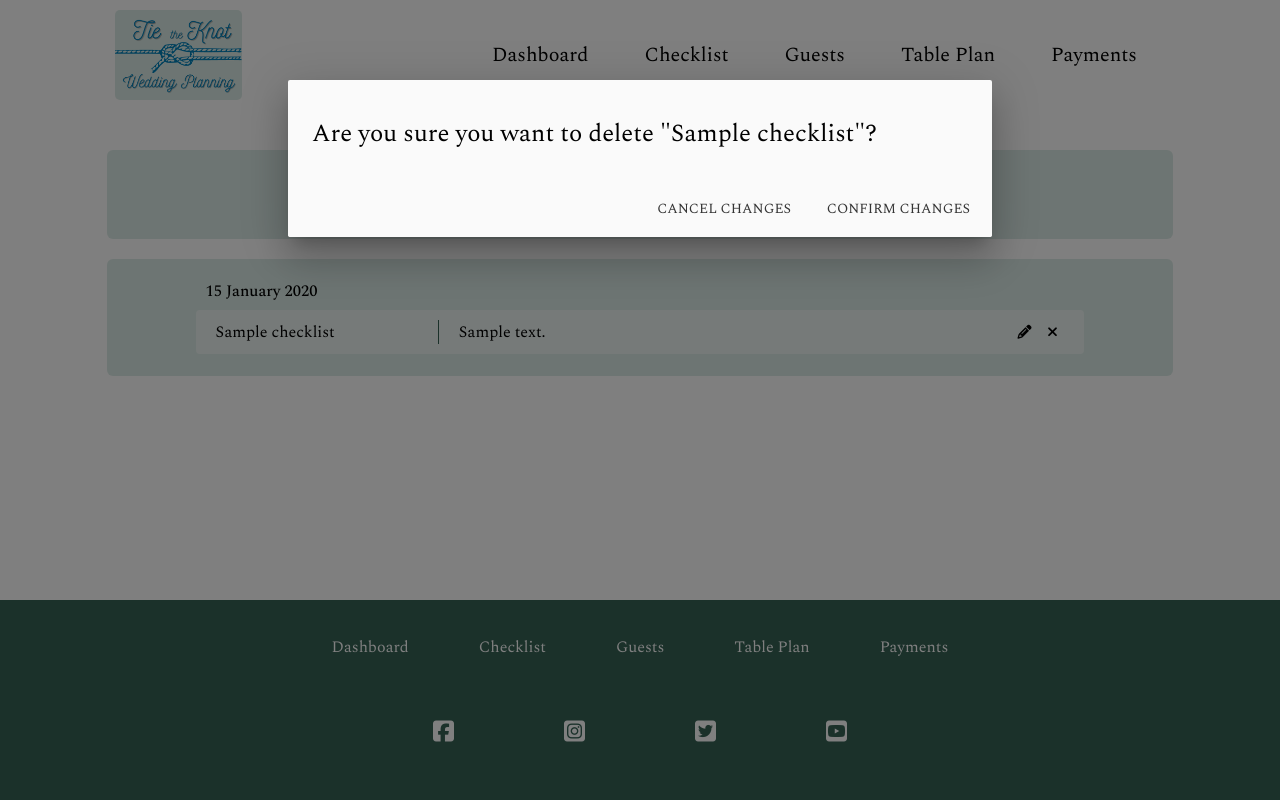
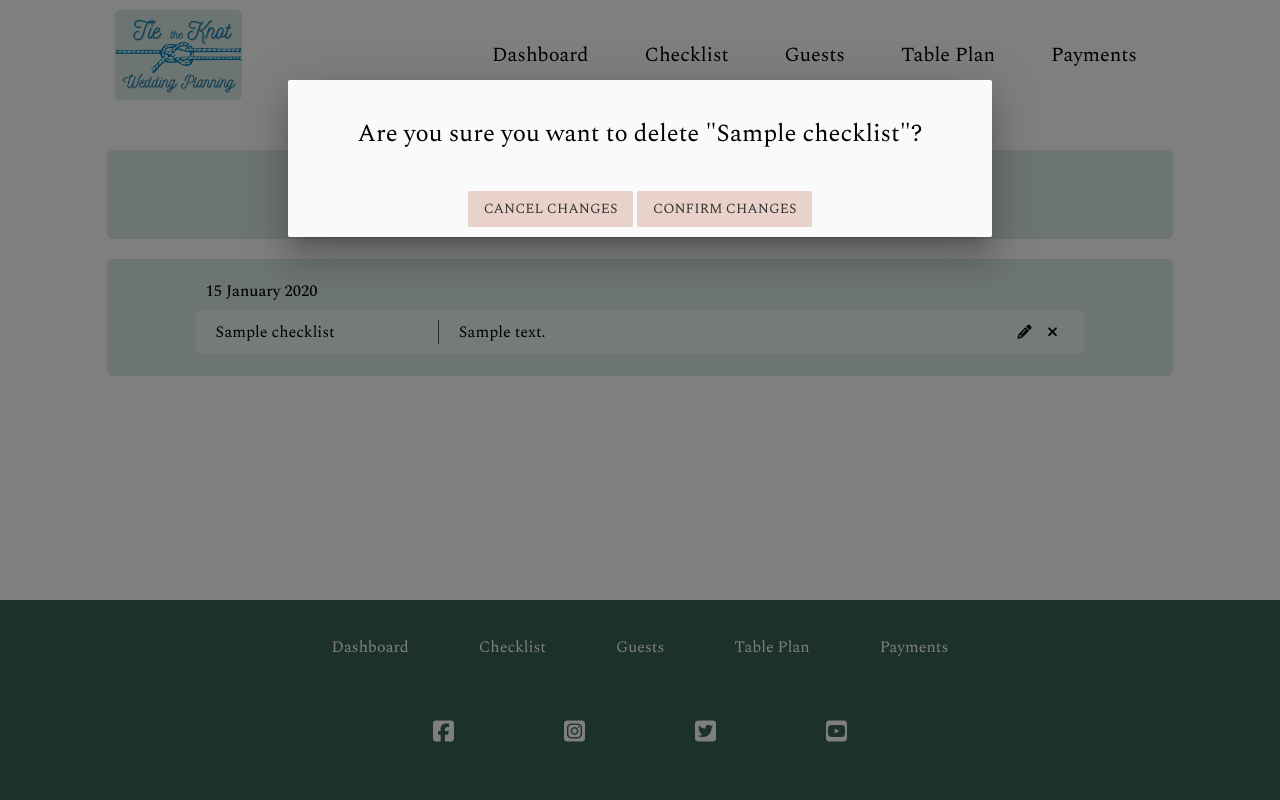
Before and after one commit to lilli-mcnally/tie-the-knot, a Flask app: page /payments in a window 1280 px wide, after a click that opens the changed part. Run offline with Flask 2, Linux system fonts and the light colour scheme; tables that the repository leaves empty hold one stand-in row (values such as "Sample post"); some libraries are stand-ins or nearby versions.

Commit message:
Update Modal button styling

```diff
--- a/tietheknot/static/css/style.css
+++ b/tietheknot/static/css/style.css
@@ -6,6 +6,7 @@ body {
     display: flex;
     min-height: 100vh;
     flex-direction: column;
+    overflow: auto !important;
 }
 
 main {
@@ -239,6 +240,11 @@ nav .sidenav-trigger {
 .edit-buttons:hover {
     border: 2px solid #366355;
     border-radius: 50px;
+}
+
+.modal-content,
+.modal .modal-footer {
+    text-align: center;
 }
 
 /* Add Checklist Item */
--- a/tietheknot/templates/guests.html
+++ b/tietheknot/templates/guests.html
@@ -34,9 +34,9 @@
                         <h5>Are you sure you want to delete "{{ guest.guest_name }}"?</h5>
                     </div>
                     <div class="modal-footer">
-                        <a class="modal-close waves-effect waves-green btn-flat">Cancel changes</a>
+                        <a class="modal-close waves-effect waves-light flash-message btn-flat">Cancel changes</a>
                         <a href="{{ url_for('delete_guest', guest_id=guest.id) }}"
-                            class="waves-effect waves-green btn-flat">Confirm changes</a>
+                            class="waves-effect waves-light flash-message btn-flat">Confirm changes</a>
                     </div>
                 </div>
                 {% endfor %}
--- a/tietheknot/templates/payments.html
+++ b/tietheknot/templates/payments.html
@@ -37,9 +37,9 @@
                             <h5>Are you sure you want to delete "{{ checklist_item.checklist_name }}"?</h5>
                         </div>
                         <div class="modal-footer">
-                            <a class="modal-close waves-effect waves-green btn-flat">Cancel changes</a>
+                            <a class="modal-close waves-effect waves-light flash-message btn-flat">Cancel changes</a>
                             <a href="{{ url_for('delete_checklist_item', checklist_item_id=checklist_item.id) }}"
-                                class="waves-effect waves-green btn-flat">Confirm changes</a>
+                                class="waves-effect waves-light flash-message btn-flat">Confirm changes</a>
                         </div>
                     </div>
                 </div>
@@ -74,9 +74,9 @@
                             <h5>Are you sure you want to delete "{{ checklist_item.checklist_name }}"?</h5>
                         </div>
                         <div class="modal-footer">
-                            <a class="modal-close waves-effect waves-green btn-flat">Cancel changes</a>
+                            <a class="modal-close waves-effect waves-light flash-message btn-flat">Cancel changes</a>
                             <a href="{{ url_for('delete_checklist_item', checklist_item_id=checklist_item.id) }}"
-                                class="waves-effect waves-green btn-flat">Confirm changes</a>
+                                class="waves-effect waves-light flash-message btn-flat">Confirm changes</a>
                         </div>
                     </div>
                 </div>
--- a/tietheknot/templates/table_plan.html
+++ b/tietheknot/templates/table_plan.html
@@ -33,9 +33,9 @@
                         <h5>Are you sure you want to delete "{{ table.table_name }}"?</h5>
                     </div>
                     <div class="modal-footer">
-                        <a class="modal-close waves-effect waves-green btn-flat">Cancel changes</a>
+                        <a class="modal-close waves-effect waves-light flash-message btn-flat">Cancel changes</a>
                         <a href="{{ url_for('delete_table', table_id=table.id) }}"
-                            class="waves-effect waves-green btn-flat">Confirm changes</a>
+                            class="waves-effect waves-light flash-message btn-flat">Confirm changes</a>
                     </div>
                 </div>
                 {% endfor %}
```
Also changed, not shown: tietheknot/templates/checklist.html (+4 -4 lines).
